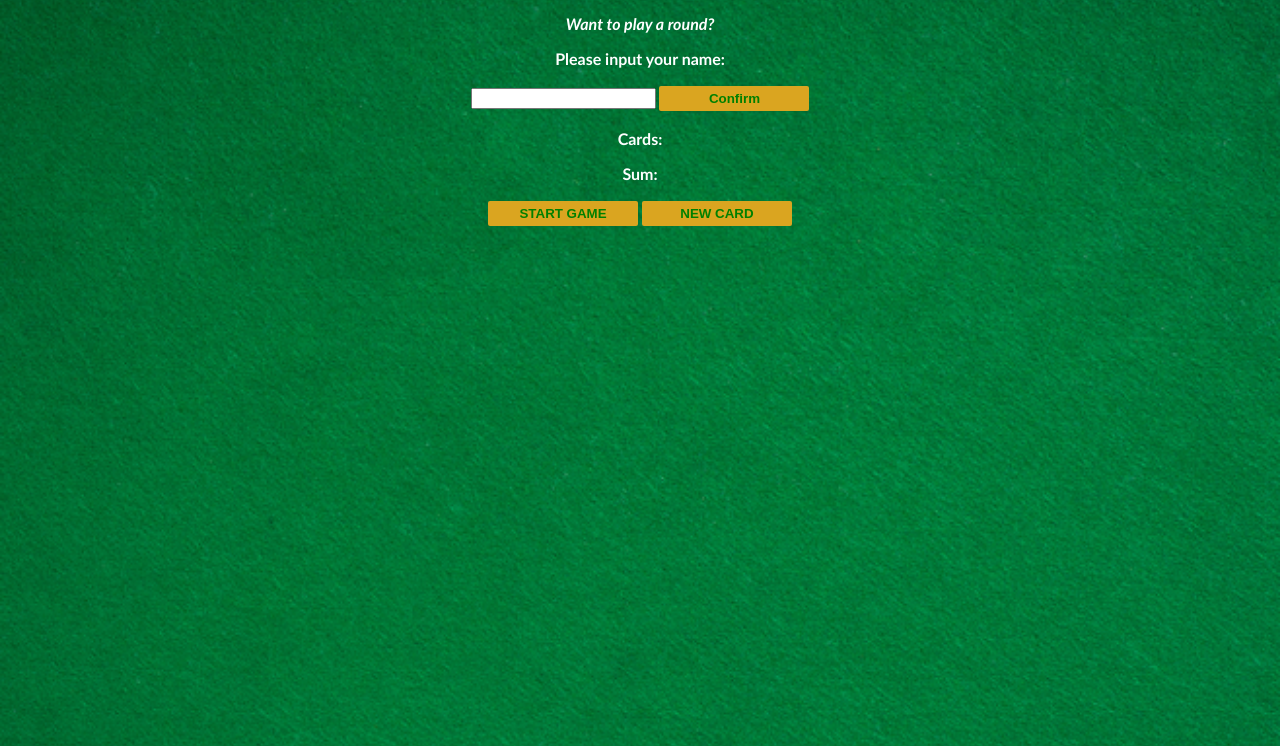
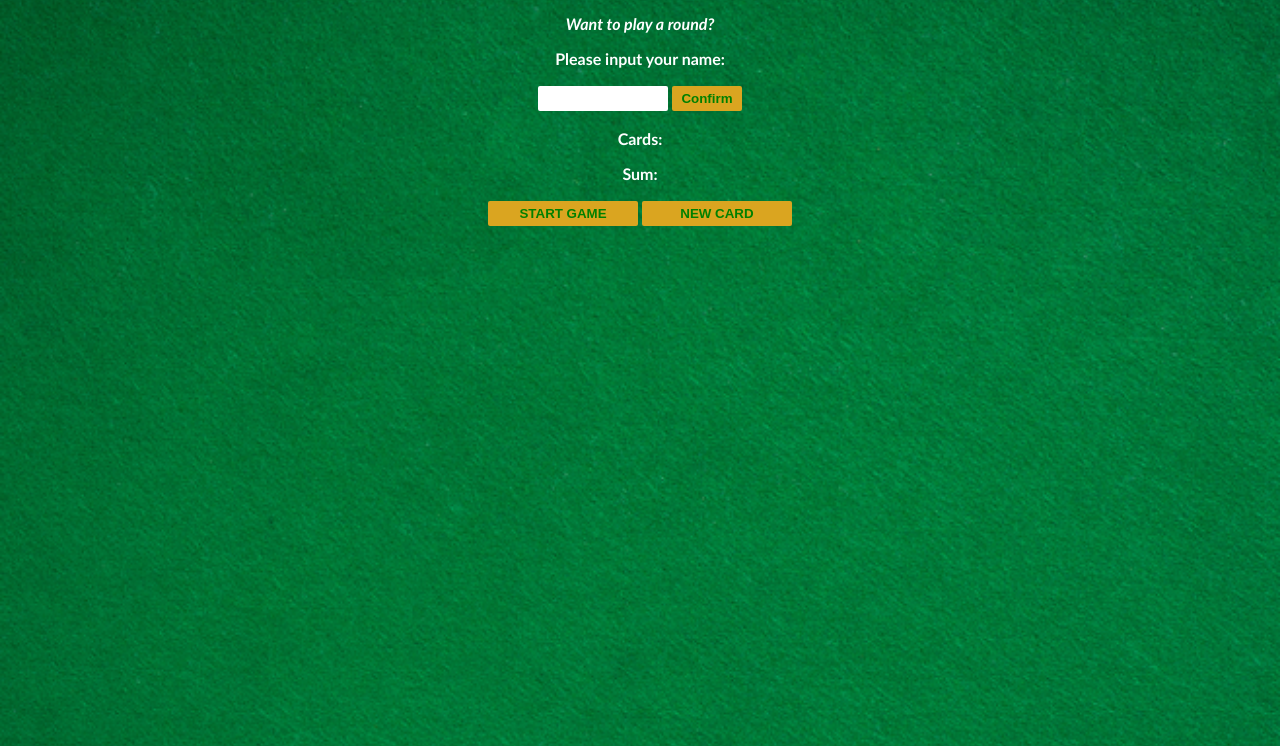
Before and after one commit to hhhfriends19/Blackjack, a plain HTML site: page index.html in a window 1280 px wide. Shown: the part 54-800 px from the top of the page. Drawn offline with Linux system fonts and the light colour scheme.

Commit message:
Update index.css

```diff
--- a/index.css
+++ b/index.css
@@ -15,6 +15,26 @@ h1 {
     font-style: italic;
 }
 
+#input-btn{
+    background: goldenrod;
+    border: none;
+    color: green;
+    font-weight: bold;
+    width: 70px;
+    padding-top: 5px;
+    padding-bottom: 5px;
+    border-radius: 2px;
+    margin-top: 2px;
+    margin-bottom: 2px;
+}
+
+input {
+    border: none;
+    width: 130px;
+    border-radius: 2px;
+    padding: 5px;
+    font-style: italic;
+}
 
 button{
     background: goldenrod;
```
